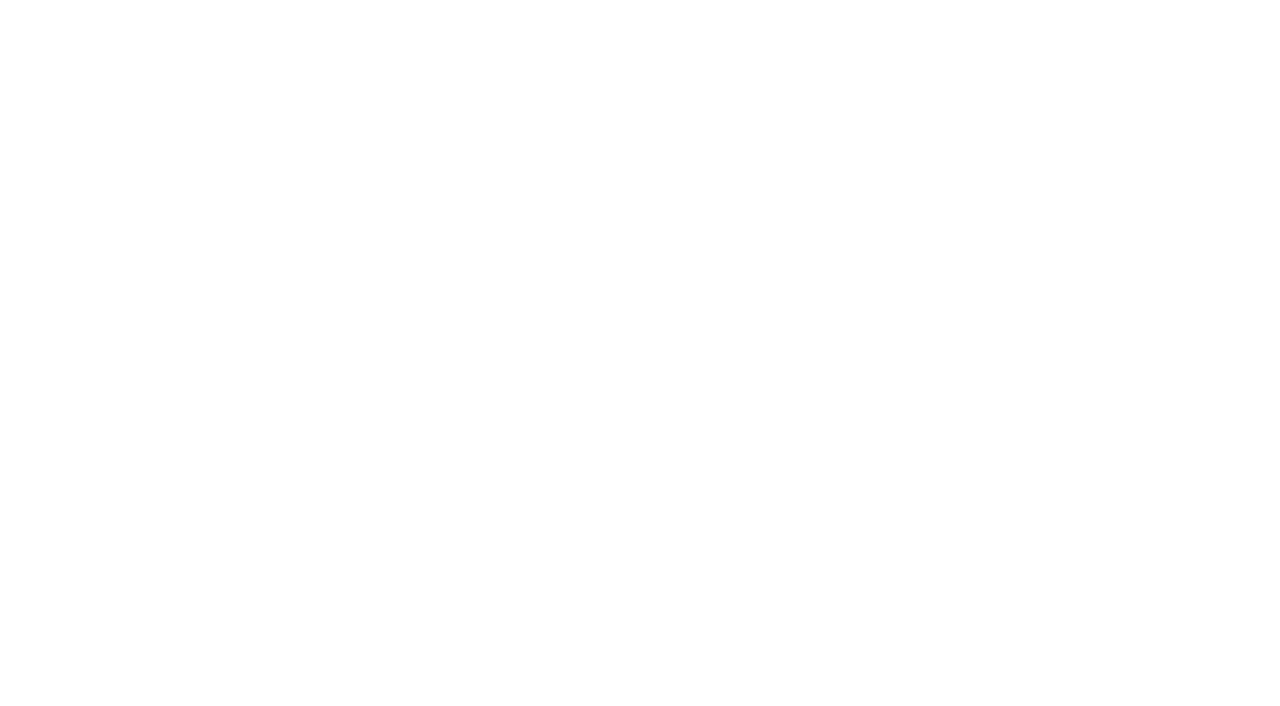
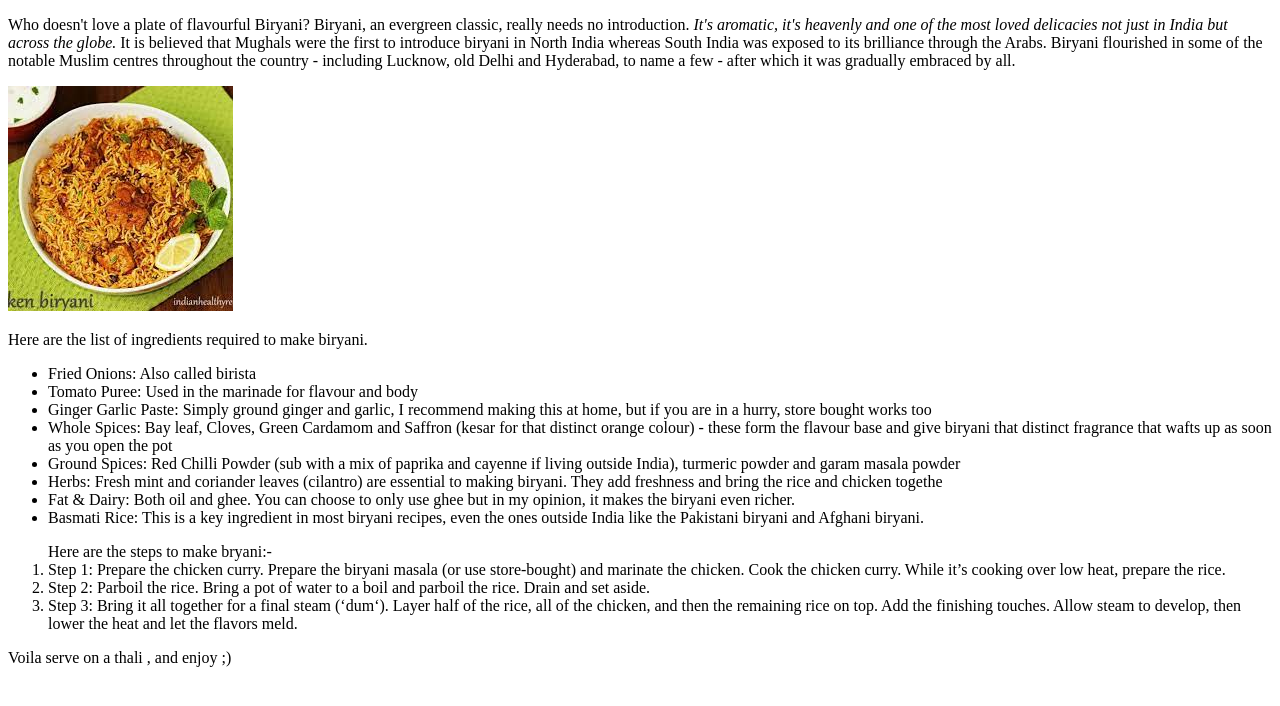
Before and after one commit to aadarsh10c/odin-recipies, a plain HTML site: page reciepes/biryani.html in a window 1280 px wide. Drawn offline with Linux system fonts and the light colour scheme.

Commit message:
Biryani webpage created

```diff
--- a/reciepes/biryani.html
+++ b/reciepes/biryani.html
@@ -13,5 +13,35 @@
         3.Ingrdients
         4.Steps
     -->
+    <p>Who doesn't love a plate of flavourful Biryani? Biryani, an evergreen classic, really needs no introduction. <em>It's aromatic, it's heavenly and one of the most loved delicacies not just in India but across the globe.</em> It is believed that Mughals were the first to introduce biryani in North India whereas South India was exposed to its brilliance through the Arabs. Biryani flourished in some of the notable Muslim centres throughout the country - including Lucknow, old Delhi and Hyderabad, to name a few - after which it was gradually embraced by all.
+    </p>
+    <img src="../images/biryani.jpeg" alt="Biryani">
+    <p>
+        Here are the list of ingredients required to make biryani.
+    </p>
+    <ul>
+        <li>Fried Onions: Also called birista</li>
+        <li>Tomato Puree: Used in the marinade for flavour and body</li>
+        <li>Ginger Garlic Paste: Simply ground ginger and garlic, I recommend making this at home, but if you are in a hurry, store bought works too</li>
+        <li>Whole Spices: Bay leaf, Cloves, Green Cardamom and Saffron (kesar for that distinct orange colour) - these form the flavour base and give biryani that distinct fragrance that wafts up as soon as you open the pot</li>
+        <li>Ground Spices: Red Chilli Powder (sub with a mix of paprika and cayenne if living outside India), turmeric powder and garam masala powder</li>
+        <li>Herbs: Fresh mint and coriander leaves (cilantro) are essential to making biryani. They add freshness and bring the rice and chicken togethe</li>
+        <li>Fat & Dairy: Both oil and ghee. You can choose to only use ghee but in my opinion, it makes the biryani even richer.</li>
+        <li>Basmati Rice: This is a key ingredient in most biryani recipes, even the ones outside India like the Pakistani biryani and Afghani biryani.</li>
+    </ul>
+    <ol>
+        Here are the steps to make bryani:-
+        <li>Step 1: Prepare the chicken curry.
+            Prepare the biryani masala (or use store-bought) and marinate the chicken.
+
+            Cook the chicken curry. While it’s cooking over low heat, prepare the rice. </li>
+        <li>Step 2: Parboil the rice.
+            Bring a pot of water to a boil and parboil the rice. Drain and set aside.</li>
+        <li>Step 3: Bring it all together for a final steam (‘dum‘).
+            Layer half of the rice, all of the chicken, and then the remaining rice on top. Add the finishing touches.
+
+            Allow steam to develop, then lower the heat and let the flavors meld.</li>
+    </ol>
+    <p>Voila serve on a thali , and enjoy ;)</p>
 </body>
 </html>
```
Also changed, not shown: images/biryani.jpeg (added).
